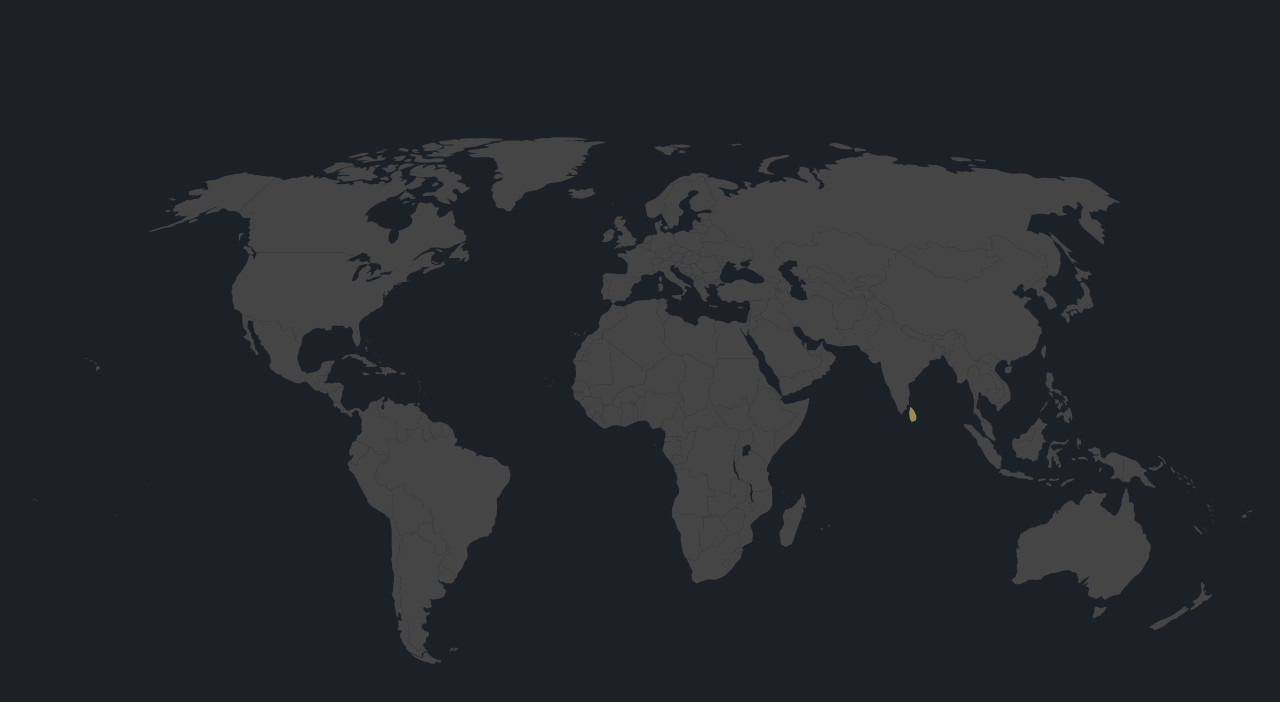
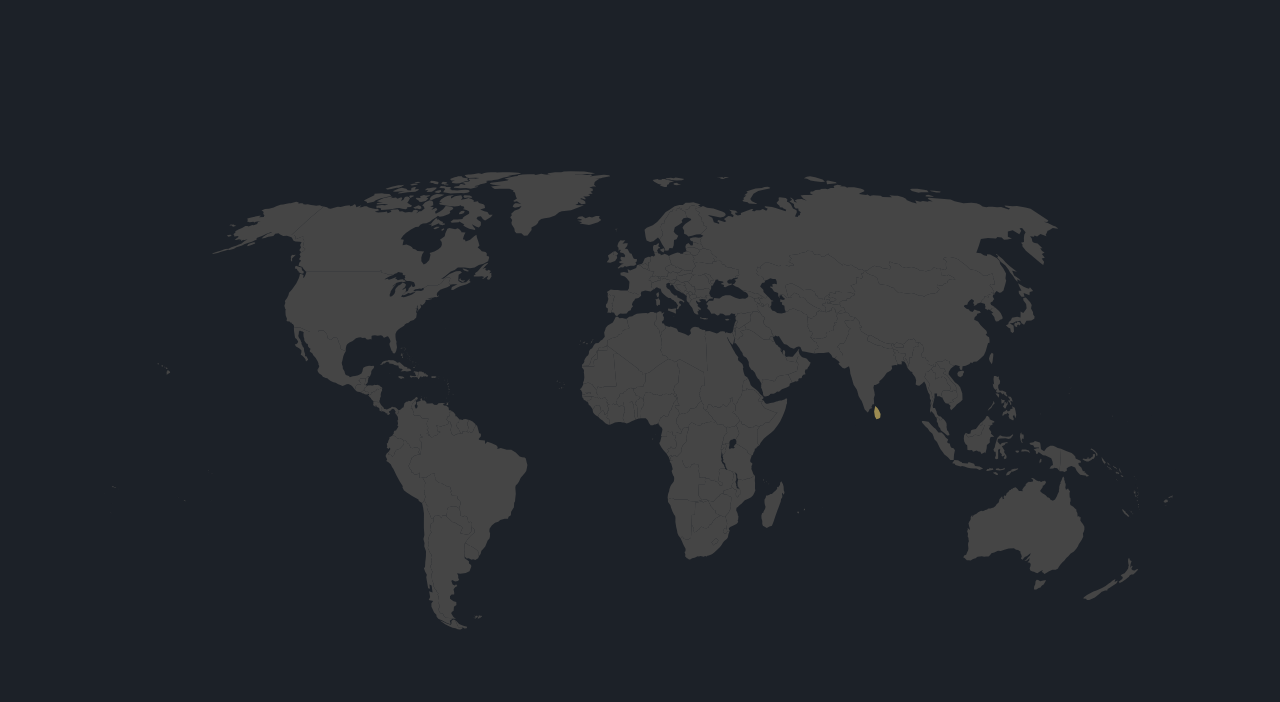
Before and after one commit to VihangaN/hacktoberfest-2023, a React (Vite) app: page / in a window 1280 px wide. Shown: the top 702 px of the page. Built offline with nearby package versions, Linux system fonts and the light colour scheme.

Commit message:
style : add padding to map

```diff
--- a/src/styles/_map.scss
+++ b/src/styles/_map.scss
@@ -1,6 +1,8 @@
 .map-base {
   width: 100%;
   height: 100%;
+  padding: 5rem;
+  box-sizing: border-box;
   path {
     stroke-width: 0;
     fill: $map-fill;
```
